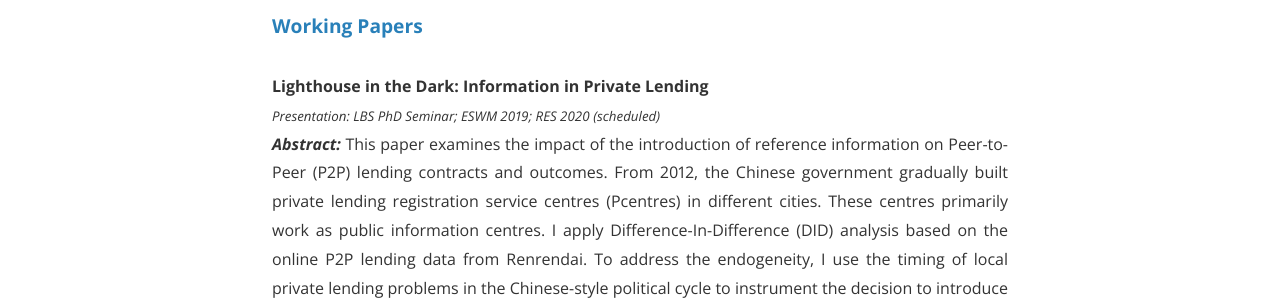
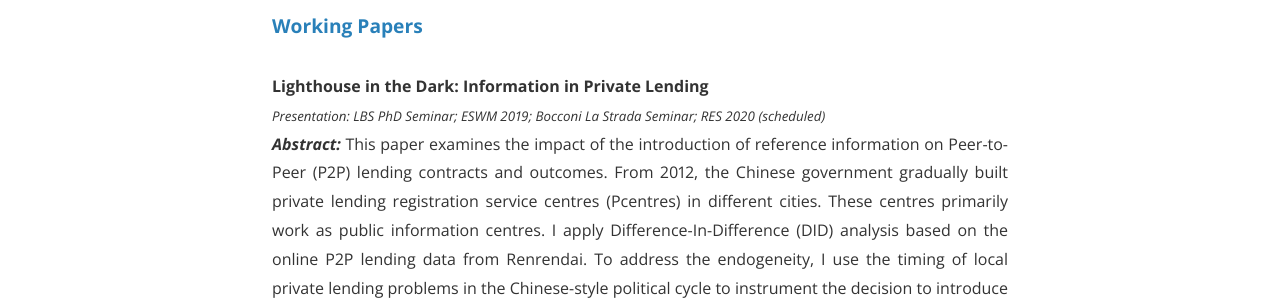
Before and after one commit to shasha-li/shasha-li.github.io, a Jekyll site: the page built from research.html, in a window 1280 px wide. Shown: the part 211-511 px from the top of the page. Built offline with Jekyll 4.4.1, drawn with Linux system fonts in a browser that asks for light colours; nearby versions of some CDN libraries; comment, search, counter and statistics services are not loaded; a style sheet for code colours, icons or effects is not loaded.

Commit message:
Update research.html

```diff
--- a/research.html
+++ b/research.html
@@ -7,7 +7,7 @@
 <strong><big><a>Working Papers</a></big></strong> <br><br>
 
 <strong>Lighthouse in the Dark: Information in Private Lending </strong>  <br>
-<em><small>Presentation: LBS PhD Seminar; ESWM 2019; RES 2020 (scheduled)</small></em>
+<em><small>Presentation: LBS PhD Seminar; ESWM 2019; Bocconi La Strada Seminar; RES 2020 (scheduled)</small></em>
 <p style="text-align:justify"><b><i>Abstract: </i></b>This paper examines the impact of the introduction of reference information on Peer-to-Peer (P2P) lending contracts and outcomes. From 2012, the Chinese government gradually built private lending registration service centres (Pcentres) in different cities. These centres primarily work as public information centres. I apply Difference-In-Difference (DID) analysis based on the online P2P lending data from Renrendai. To address the endogeneity, I use the timing of local private lending problems in the Chinese-style political cycle to instrument the decision to introduce Pcentres. Results show that the introduction of Pcentres pushes up the P2P loan trading volume and the success rate of applications. Remarkably, Pcentres reduce the dispersion of contract terms and this effect is mainly driven by the less educated. Moreover, it shows Pcentres improve the loan repayment performance. This study reports novel evidence that the government can provide information as public goods to guide the informal financial market.</p>
 <br>
 
```
